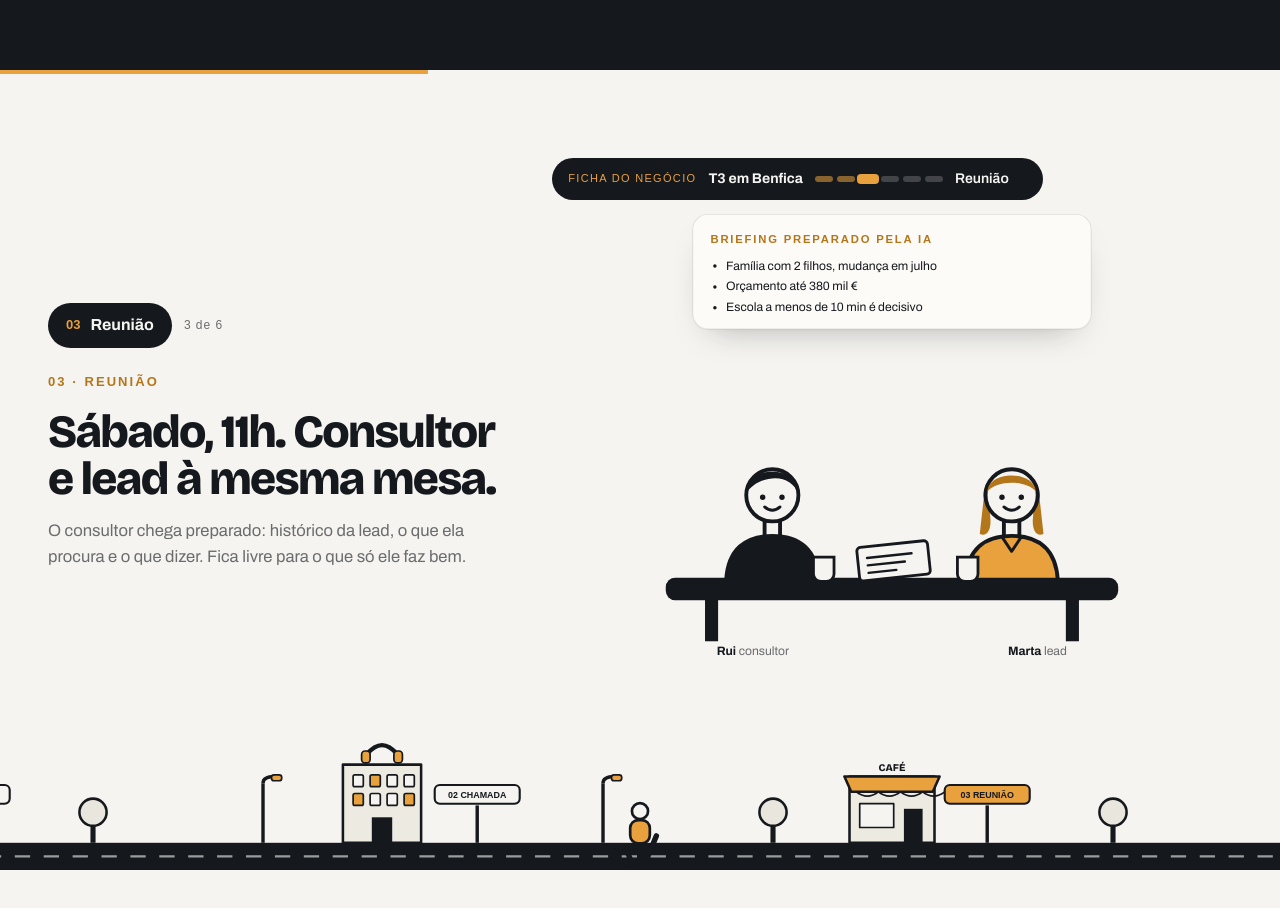
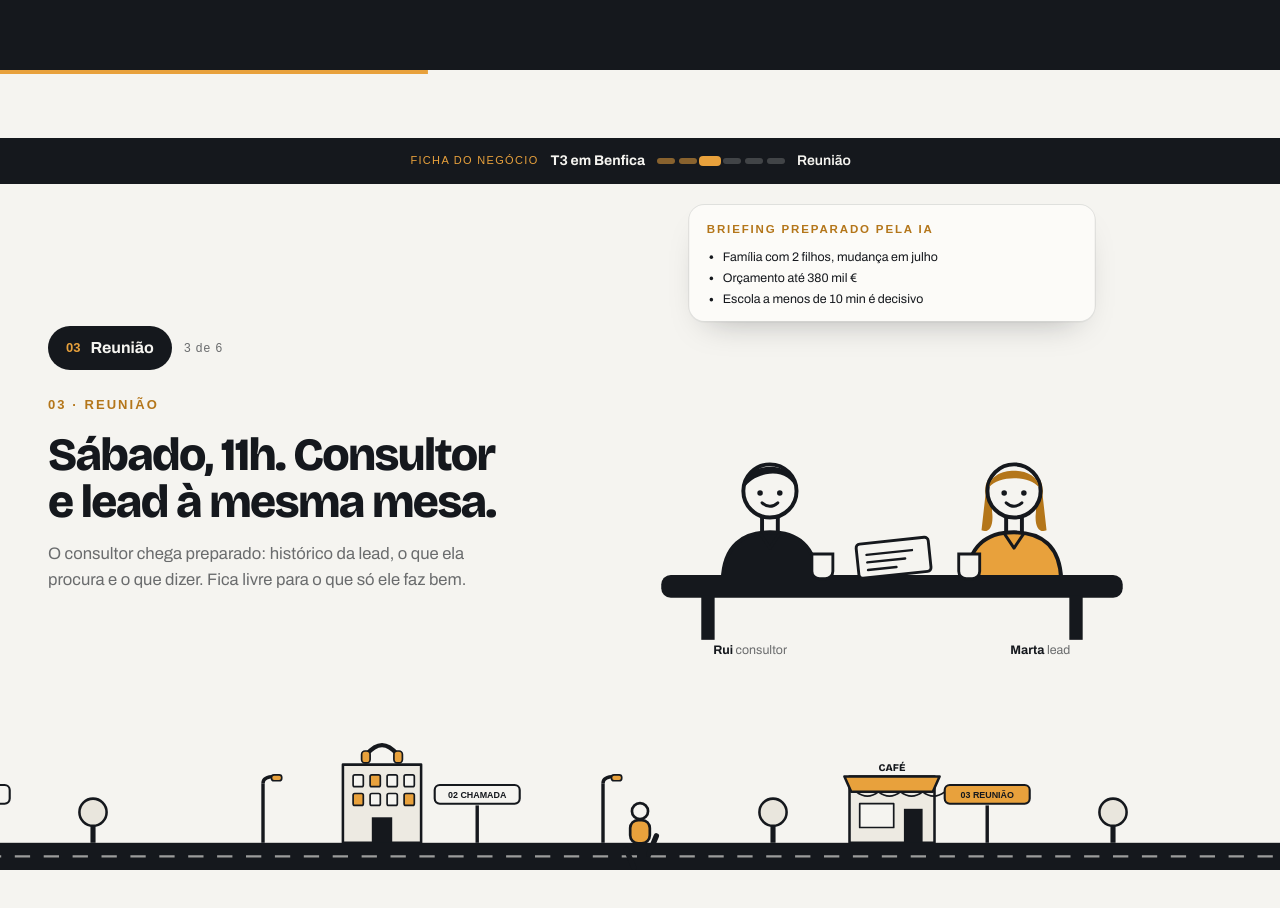
Before and after one commit to N5BRAND/n5-agentic-os-site, a React (Vite) app: page / in a window 1280 px wide. Shown: the part 4260-5168 px from the top of the page. Built offline with nearby package versions, Linux system fonts and the light colour scheme.

Commit message:
Ficha do negócio em faixa de uma lateral à outra da página
Co-Authored-By: Claude Opus 5.5 <noreply@anthropic.com>

```diff
--- a/src/demo/Demo.jsx
+++ b/src/demo/Demo.jsx
@@ -113,6 +113,10 @@ export default function Demo() {
     <section id="demo" ref={ref} className="demo" style={{ height: `${CENAS.length * VH_POR_CENA}vh` }}>
       <div className="demo-palco">
         <motion.div className="demo-progresso" style={{ scaleX: barra }} />
+        {/* a ficha do negócio ocupa a largura toda da página */}
+        <div className="ficha-faixa">
+          <Ficha indice={estado.indice} />
+        </div>
         <div className="contentor demo-grelha">
           <div className="demo-lado">
             {/* só a etapa atual, uma de cada vez */}
@@ -149,9 +153,6 @@ export default function Demo() {
           </div>
 
           <div className="demo-cena-area">
-            <div className="demo-cena-topo">
-              <Ficha indice={estado.indice} />
-            </div>
             <Ajusta className="demo-cena-ajusta">
               <AnimatePresence mode="wait" custom={estado.dir} initial={false}>
                 <motion.div
--- a/src/estilos/demo.css
+++ b/src/estilos/demo.css
@@ -320,3 +320,7 @@
 .demo-etapa-chip { display: inline-flex; align-items: center; gap: 10px; padding: 10px 18px; border-radius: 999px; background: var(--tinta); color: var(--creme); font-weight: 700; font-size: 16px; }
 .demo-etapa-n { font-family: var(--mono); font-size: 13px; color: var(--dourado); }
 .demo-etapa-conta { font-family: var(--mono); font-size: 12px; letter-spacing: 0.08em; color: var(--suave); }
+
+/* ficha do negócio em faixa, de uma lateral à outra da página */
+.ficha-faixa { flex: none; background: var(--tinta); }
+.ficha-faixa .ficha { display: flex; justify-content: center; width: 100%; max-width: none; border-radius: 0; padding: 12px 24px; }
```
